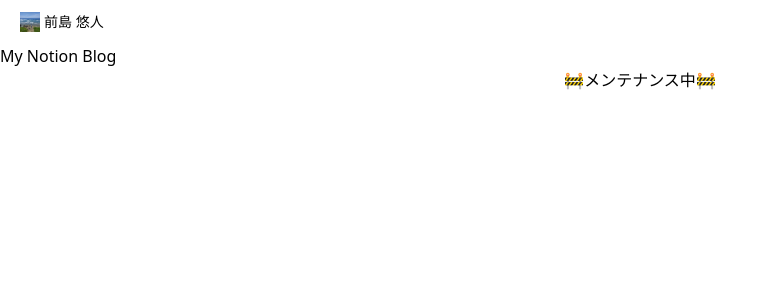
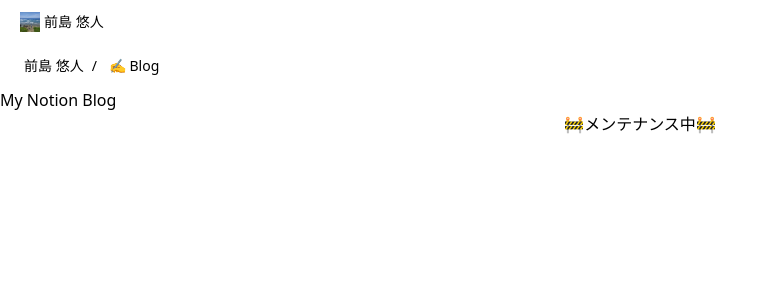
Before and after one commit to maejimayuto/super-notion-blog, a Next.js app: page /blog in a window 1280 px wide. Shown: the top 300 px of the page, without its empty margins (0-777 px from the left). Built offline with nearby package versions, Linux system fonts and the light colour scheme.

Commit message:
add =: bread list

```diff
--- a/src/pages/blog/[slug].tsx
+++ b/src/pages/blog/[slug].tsx
@@ -150,6 +150,31 @@ const RenderPost = ({ post, redirect, preview }) => {
           </div>
         </div>
       )}
+      <div className="flex items-center py-1 px-4 h-11 text-sm bg-white">
+        <Link href="/" passHref>
+          <a className="flex items-center py-1 px-1 hover:bg-gray-200 rounded">
+            <div className="ml-1">
+              前島 悠人
+            </div>
+          </a>
+        </Link>
+        <div className="px-1">/</div>
+        <Link href="/blog" passHref>
+          <a className="flex items-center py-1 px-1 hover:bg-gray-200 rounded">
+            <div className="ml-1">
+              ✍️ Blog
+            </div>
+          </a>
+        </Link>
+        <div className="px-1">/</div>
+        <Link href="/" passHref>
+          <a className="flex items-center py-1 px-1 hover:bg-gray-200 rounded">
+            <div className="ml-1">
+              {post.Page}
+            </div>
+          </a>
+        </Link>
+      </div>
       <div className={blogStyles.post}>
         <h1>{post.Page || ''}</h1>
         {post.Date && (
--- a/src/pages/blog/index.tsx
+++ b/src/pages/blog/index.tsx
@@ -50,6 +50,23 @@ const Index = ({ posts = [], preview }) => {
         </div>
       )}
       <div>
+        <div className="flex items-center py-1 px-4 h-11 text-sm bg-white">
+        <Link href="/" passHref>
+          <a className="flex items-center py-1 px-1 hover:bg-gray-200 rounded">
+            <div className="ml-1">
+              前島 悠人
+            </div>
+          </a>
+        </Link>
+        <div className="px-1">/</div>
+        <Link href="/blog" passHref>
+          <a className="flex items-center py-1 px-1 hover:bg-gray-200 rounded">
+            <div className="ml-1">
+              ✍️ Blog
+            </div>
+          </a>
+        </Link>
+      </div>
         <h1>My Notion Blog</h1>
         {posts.length === 0 && (
           <p className={blogStyles.noPosts}>🚧メンテナンス中🚧</p>
```
